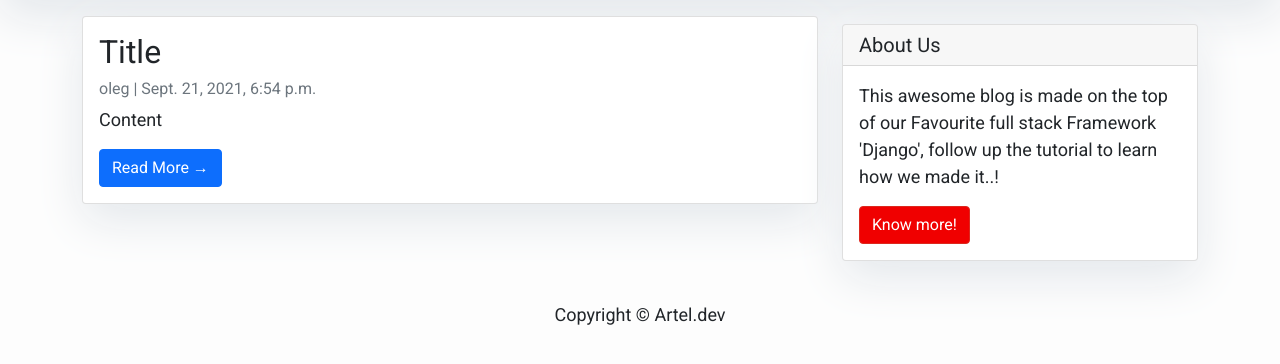
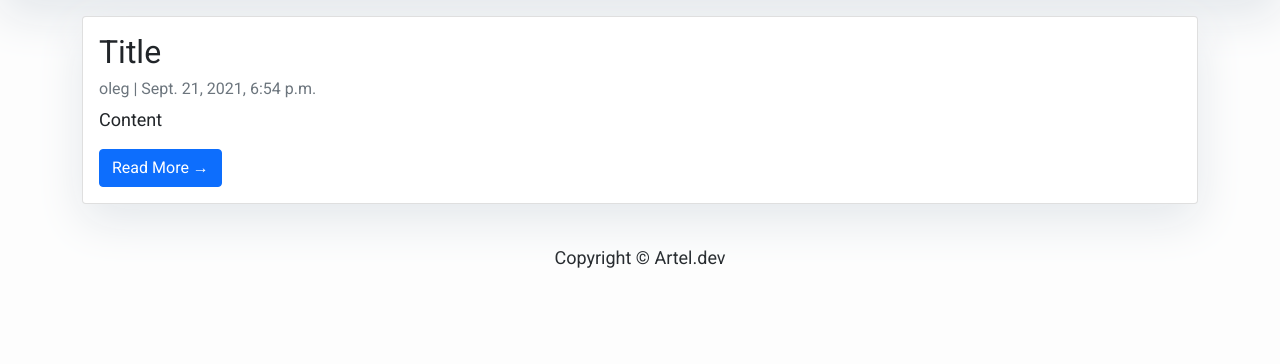
Before and after one commit to Oleg-Solovyev/artel, a Django app: page / in a window 1280 px wide. Shown: the part 201-565 px from the top of the page. Run offline with Django 3.2, Linux system fonts and the light colour scheme; data comes from the database, SQL or seed files in the repository; some libraries are stand-ins or nearby versions.

Commit message:
removed secret key fixed some html

```diff
--- a/artel/settings.py
+++ b/artel/settings.py
@@ -21,7 +21,6 @@ TEMPLATES_DIR= os.path.join(BASE_DIR,'templates')
 # See https://docs.djangoproject.com/en/3.2/howto/deployment/checklist/
 
 # SECURITY WARNING: keep the secret key used in production secret!
-SECRET_KEY = 'django-insecure-rd+=tx#0_dj2b61q)b@kim6+@kmj*tscpx0%p*$&k9lwnuo*)6'
 
 # SECURITY WARNING: don't run with debug turned on in production!
 DEBUG = True
--- a/templates/base.html
+++ b/templates/base.html
@@ -44,7 +44,7 @@
             </button>
             <div class="collapse navbar-collapse" id="navbarNavAltMarkup">
                 <div class="navbar-nav">
-                    <a class="nav-item nav-link active" href="#">Home</a>
+                    <a class="nav-item nav-link active" href="{% url 'home' %}">Home</a>
                     <a class="nav-item nav-link" href="#">Blog</a>
                     <a class="nav-item nav-link" href="#">En</a>
                 </div>
--- a/templates/index.html
+++ b/templates/index.html
@@ -33,7 +33,7 @@
 <div class="container">
     <div class="row">
         <!-- Blog Entries Column -->
-        <div class="col-md-8 mt-3 left">
+        <div class="col mt-3 left">
             {% for post in post_list %}
             <div class="card mb-4">
                 <div class="card-body">
@@ -45,7 +45,6 @@
             </div>
             {% endfor %}
         </div>
-        {% block sidebar %} {% include 'sidebar.html' %} {% endblock sidebar %}
     </div>
 </div>
 {%endblock%}
--- a/templates/post_detail.html
+++ b/templates/post_detail.html
@@ -2,14 +2,13 @@
 
 <div class="container">
   <div class="row">
-    <div class="col-md-8 card mb-4  mt-3 left  top">
+    <div class="col card mb-4  mt-3 left  top">
       <div class="card-body">
         <h1>{% block title %} {{ object.title }} {% endblock title %}</h1>
         <p class=" text-muted">{{ post.author }} | {{ post.created_on }}</p>
         <p class="card-text ">{{ object.content | safe }}</p>
       </div>
     </div>
-    {% block sidebar %} {% include 'sidebar.html' %} {% endblock sidebar %}
   </div>
 </div>
 
--- a/templates/sidebar.html
+++ /dev/null
@@ -1,22 +0,0 @@
-{% block sidebar %}
-
-<style>
-        .card{
-            box-shadow: 0 16px 48px #E3E7EB;
-        }
-
-</style>
-
-<!-- Sidebar Widgets Column -->
-<div class="col-md-4 float-right ">
-<div class="card my-4">
-        <h5 class="card-header">About Us</h5>
-    <div class="card-body">
-        <p class="card-text"> This awesome blog is made on the top of our Favourite full stack Framework 'Django', follow up the tutorial to learn how we made it..!</p>
-        <a href="https://djangocentral.com/building-a-blog-application-with-django"
-           class="btn btn-danger">Know more!</a>
-    </div>
-</div>
-</div>
-
-{% endblock sidebar %}
```
